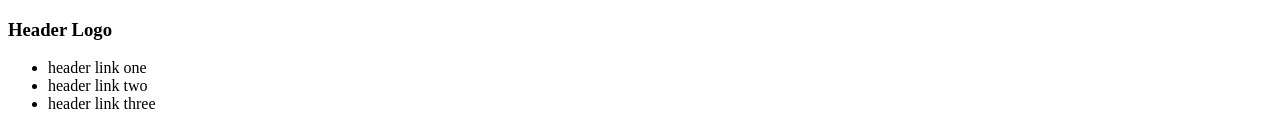
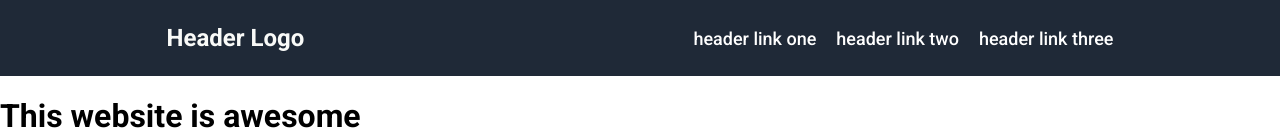
Before and after one commit to Jayanth-Parthsarathy/landing-page, a plain HTML site: page index.html in a window 1280 px wide. Shown: the top 140 px of the page. Drawn offline with Linux system fonts and the light colour scheme.

Commit message:
Add new font and style Header

```diff
--- a/index.html
+++ b/index.html
@@ -5,15 +5,19 @@
     <meta http-equiv="X-UA-Compatible" content="IE=edge">
     <meta name="viewport" content="width=device-width, initial-scale=1.0">
     <link rel="stylesheet" href="style.css">
+    <link rel="preconnect" href="https://fonts.googleapis.com">
+    <link rel="preconnect" href="https://fonts.gstatic.com" crossorigin>
+    <link href="https://fonts.googleapis.com/css2?family=Roboto:ital,wght@0,100;0,300;0,500;0,700;0,900;1,400&display=swap" rel="stylesheet">
+
     <title>Landing Page</title>
 </head>
 <body>
     <div class="header">
-        <h3>Header Logo</h3>
+        <h3 class="header--logo">Header Logo</h3>
         <ul class = "links">
-            <li>header link one</li>
-            <li>header link two</li>
-            <li>header link three</li>
+            <li><a href="">header link one</a></li>
+            <li><a href="">header link two</a></li>
+            <li><a href="">header link three</a></li>
         </ul>
     </div>
     <div class="hero">
--- a/style.css
+++ b/style.css
@@ -1,10 +1,32 @@
-.Header {
+body {
+    margin: 0;
+    font-family: 'Roboto', sans-serif;
+}
+
+ul {
+    list-style: none;
+}
+a {
+    text-decoration: none;
+    color: white;
+}
+
+.header {
     display: flex;
+    gap: 16px;
+    align-items: center;
+    background-color: #1F2937;
     justify-content: space-around;
 }
-.Links{
+
+.links {
     display: flex;
-    margin-left: auto;
-    justify-content: center;
-    padding: 22px;
+    gap: 20px;
+    font-size: 18px;
+    color: #E5E7EB;
 }
+
+.header--logo {
+    font-size: 24px;
+    color: #F9FAF8;
+}
```
